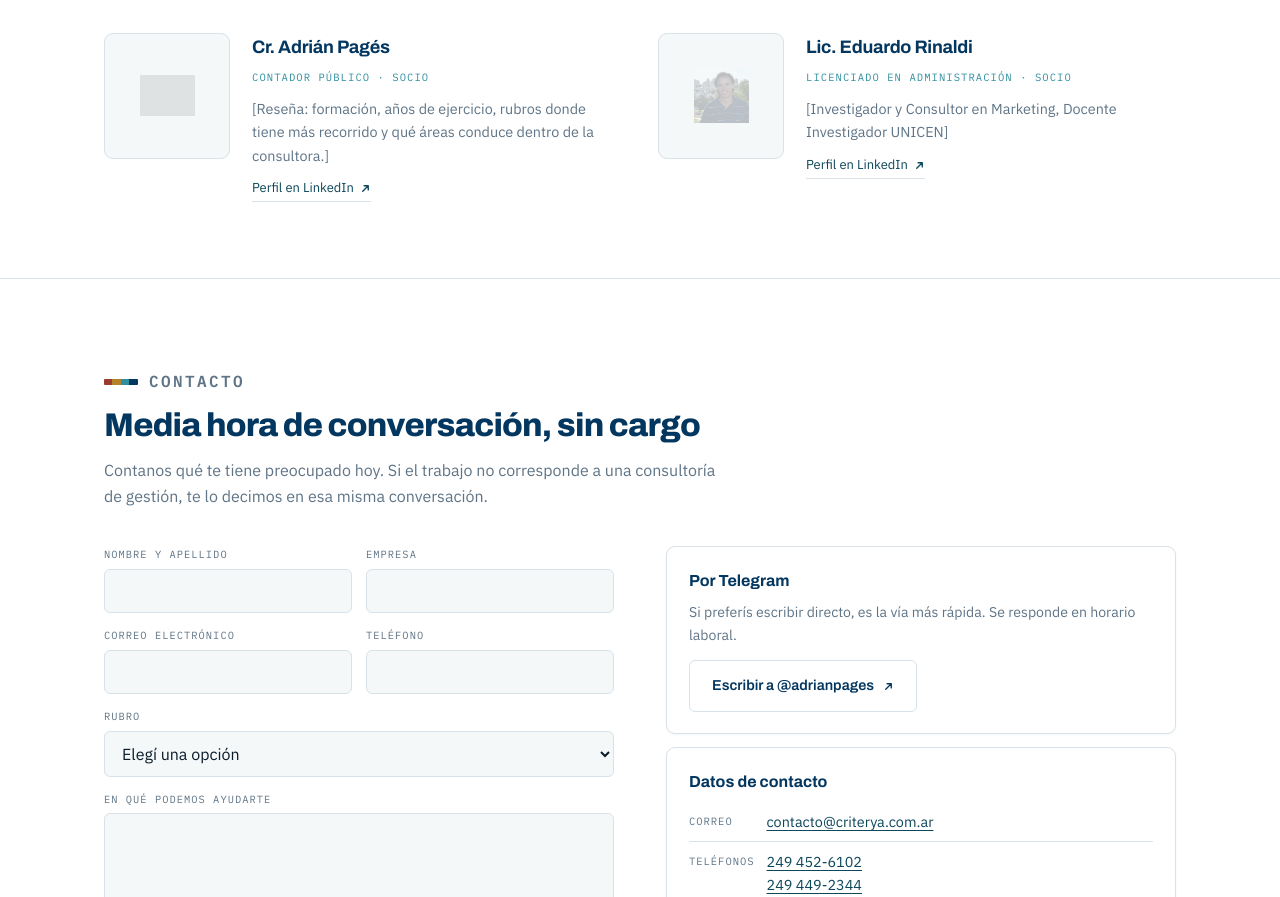
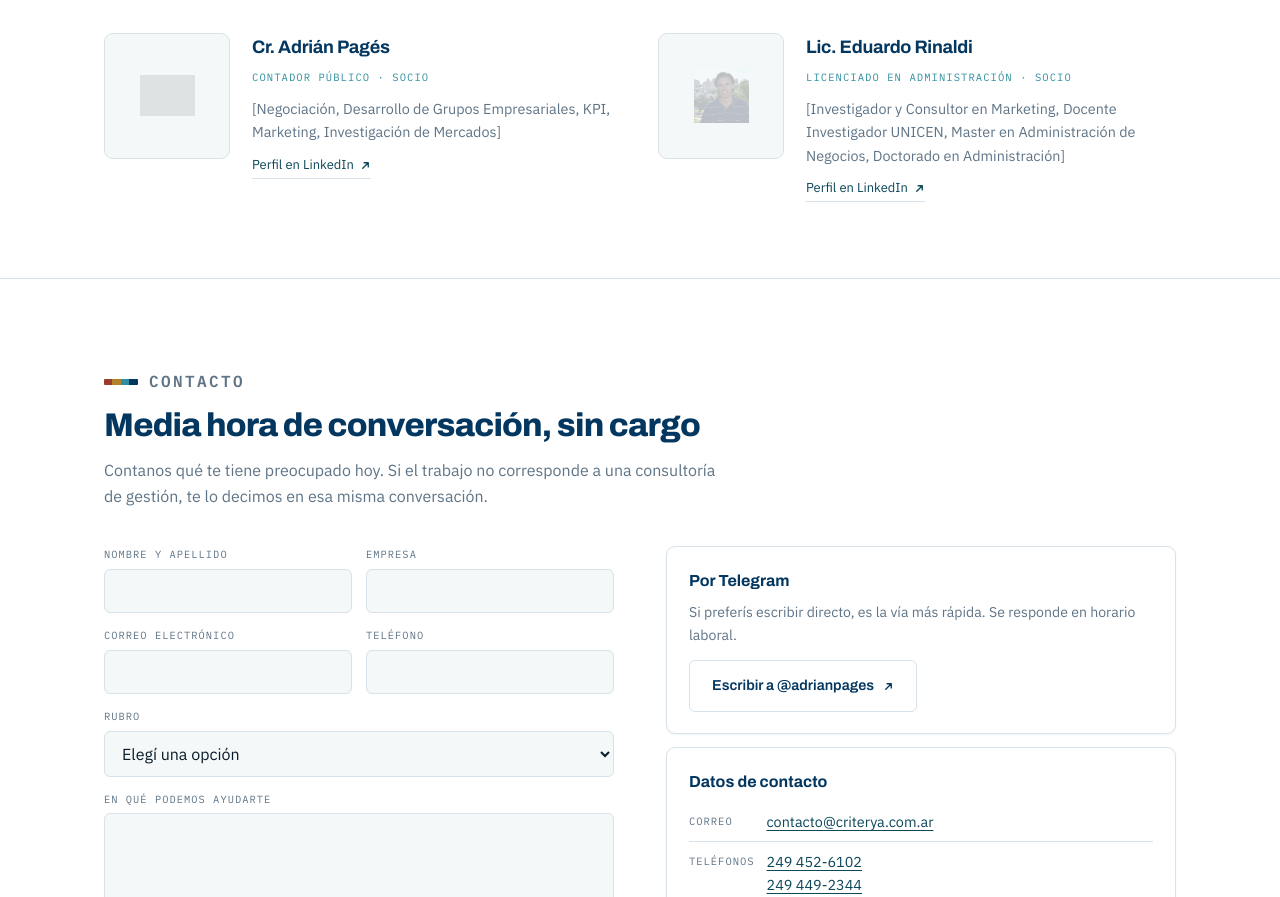
Before and after one commit to estadisticas-art/criterya-web, a plain HTML site: page index.html in a window 1280 px wide. Shown: the part 5937-6834 px from the top of the page. Drawn offline with Linux system fonts and the light colour scheme; grey boxes are pictures that could not be loaded.

Commit message:
Update index.html

```diff
--- a/index.html
+++ b/index.html
@@ -638,8 +638,7 @@ button{cursor:pointer}
           <div>
             <h3>Cr. Adrián Pagés</h3>
             <p class="bio__role">Contador público · Socio</p>
-            <p class="bio__txt">[Reseña: formación, años de ejercicio, rubros donde tiene más
-            recorrido y qué áreas conduce dentro de la consultora.]</p>
+            <p class="bio__txt">[Negociación, Desarrollo de Grupos Empresariales, KPI, Marketing, Investigación de Mercados]</p>
             <a class="bio__li" href="https://www.linkedin.com/in/adrianpages/" target="_blank" rel="noopener">
               Perfil en LinkedIn
               <svg width="11" height="11" viewBox="0 0 12 12" fill="none" aria-hidden="true"><path d="M3 9L9 3M9 3H4.5M9 3v4.5" stroke="currentColor" stroke-width="1.5" stroke-linecap="round" stroke-linejoin="round"/></svg>
@@ -651,7 +650,7 @@ button{cursor:pointer}
           <div>
             <h3>Lic. Eduardo Rinaldi</h3>
             <p class="bio__role">Licenciado en administración · Socio</p>
-            <p class="bio__txt">[Investigador y Consultor en Marketing, Docente Investigador UNICEN]</p>
+            <p class="bio__txt">[Investigador y Consultor en Marketing, Docente Investigador UNICEN, Master en Administración de Negocios, Doctorado en Administración]</p>
             <a class="bio__li" href="https://www.linkedin.com/in/eduardo-rinaldi-33a96857/" target="_blank" rel="noopener">
               Perfil en LinkedIn
               <svg width="11" height="11" viewBox="0 0 12 12" fill="none" aria-hidden="true"><path d="M3 9L9 3M9 3H4.5M9 3v4.5" stroke="currentColor" stroke-width="1.5" stroke-linecap="round" stroke-linejoin="round"/></svg>
```
